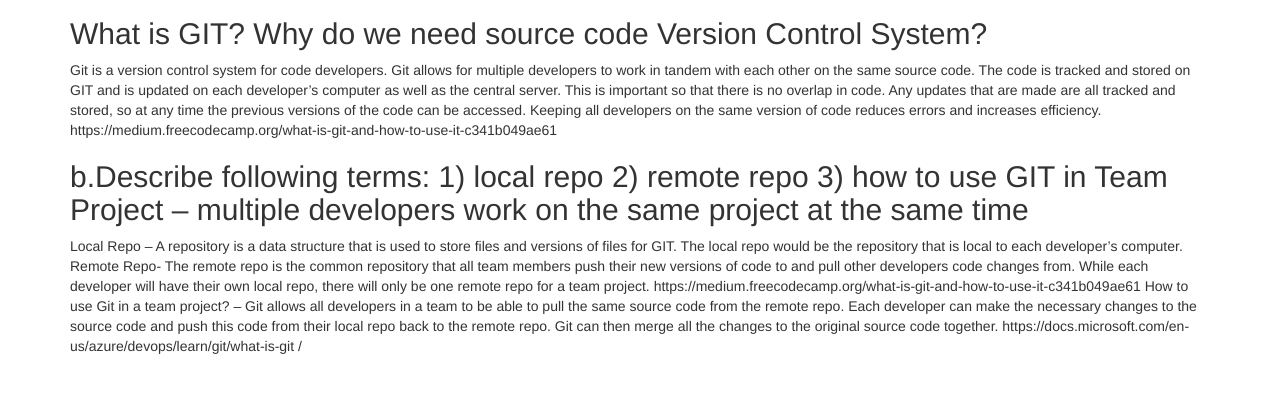
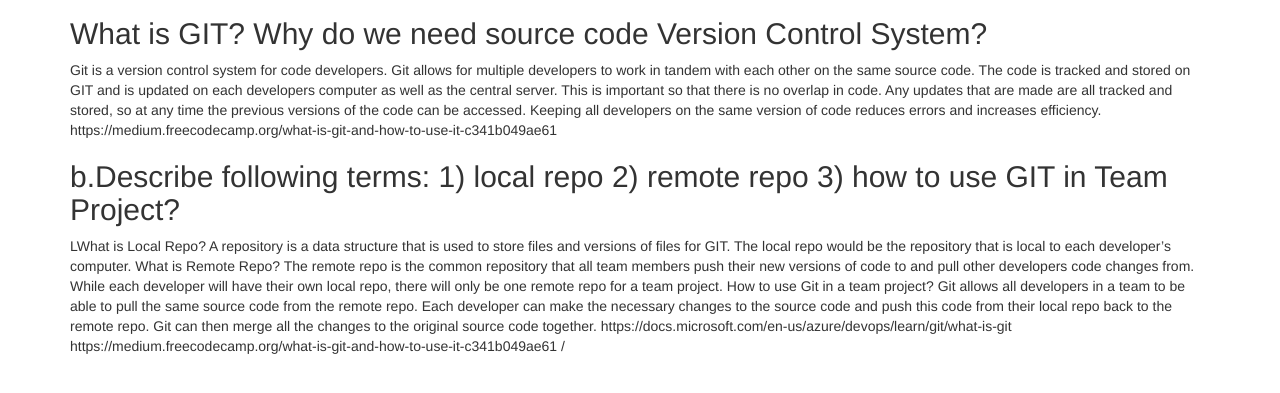
Before and after one commit to nicoleprovolt/5315, a plain HTML site: page hwgit.html in a window 1280 px wide. Shown: the part 83-476 px from the top of the page. Drawn offline with nearby package versions, Linux system fonts and the light colour scheme.

Commit message:
hw files

```diff
--- a/hwgit.html
+++ b/hwgit.html
@@ -8,17 +8,18 @@ hwgit.html
     <div class="container">
       <h1>Nicole Provolt - IS 5315 Sec. 1</h1>
       <h2>What is GIT? Why do we need source code Version Control System?</h2>
-      <p>Git is a version control system for code developers. Git allows for multiple developers to work in tandem with each other on the same source code. The code is tracked and stored on GIT and is updated on each developer’s computer as well as the central server. This is important so that there is no overlap in code. Any updates that are made are all tracked and stored, so at any time the previous versions of the code can be accessed. Keeping all developers on the same version of code reduces errors and increases efficiency.
+      <p>Git is a version control system for code developers. Git allows for multiple developers to work in tandem with each other on the same source code. The code is tracked and stored on GIT and is updated on each developers computer as well as the central server. This is important so that there is no overlap in code. Any updates that are made are all tracked and stored, so at any time the previous versions of the code can be accessed. Keeping all developers on the same version of code reduces errors and increases efficiency.
 https://medium.freecodecamp.org/what-is-git-and-how-to-use-it-c341b049ae61
 
 
         </p>
-      <h2>b.Describe following terms: 1) local repo 2) remote repo 3) how to use GIT in Team Project – multiple developers work on the same project at the same time</h2>
-      <p> Local Repo – A repository is a data structure that is used to store files and versions of files for GIT. The local repo would be the repository that is local to each developer’s computer.
-Remote Repo- The remote repo is the common repository that all team members push their new versions of code to and pull other developers code changes from. While each developer will have their own local repo, there will only be one remote repo for a team project. https://medium.freecodecamp.org/what-is-git-and-how-to-use-it-c341b049ae61
+      <h2>b.Describe following terms: 1) local repo 2) remote repo 3) how to use GIT in Team Project?</h2>
+      <p> LWhat is Local Repo? A repository is a data structure that is used to store files and versions of files for GIT. The local repo would be the repository that is local to each developer’s computer.
+What is Remote Repo? The remote repo is the common repository that all team members push their new versions of code to and pull other developers code changes from. While each developer will have their own local repo, there will only be one remote repo for a team project.
 
-How to use Git in a team project? – Git allows all developers in  a team to be able to pull the same source code from the remote repo. Each developer can make the necessary changes to the source code and push this code from their local repo back to the remote repo. Git can then merge all the changes to the original source code together.
+How to use Git in a team project? Git allows all developers in  a team to be able to pull the same source code from the remote repo. Each developer can make the necessary changes to the source code and push this code from their local repo back to the remote repo. Git can then merge all the changes to the original source code together.
 https://docs.microsoft.com/en-us/azure/devops/learn/git/what-is-git
+https://medium.freecodecamp.org/what-is-git-and-how-to-use-it-c341b049ae61
 /</p>
 
     </div>
```
